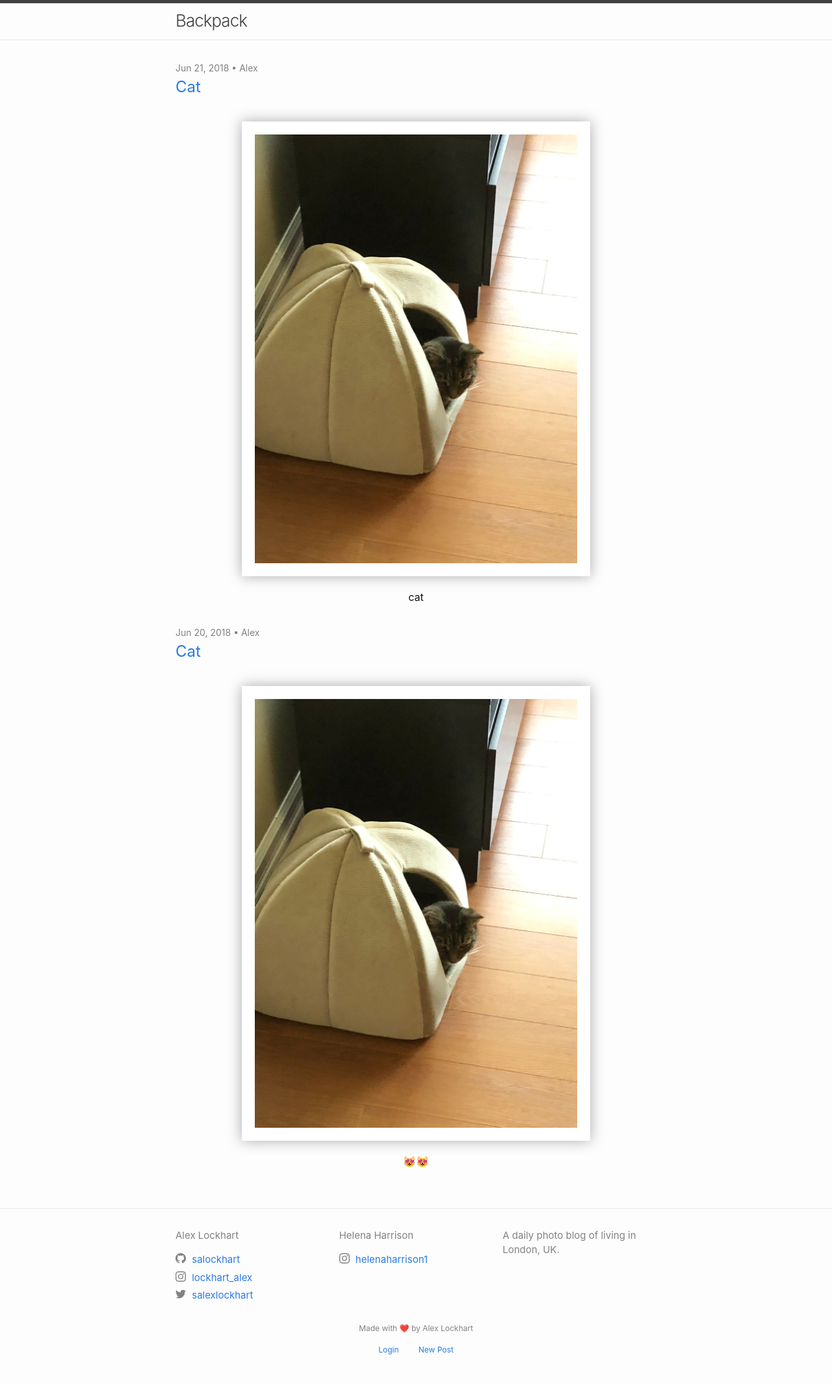
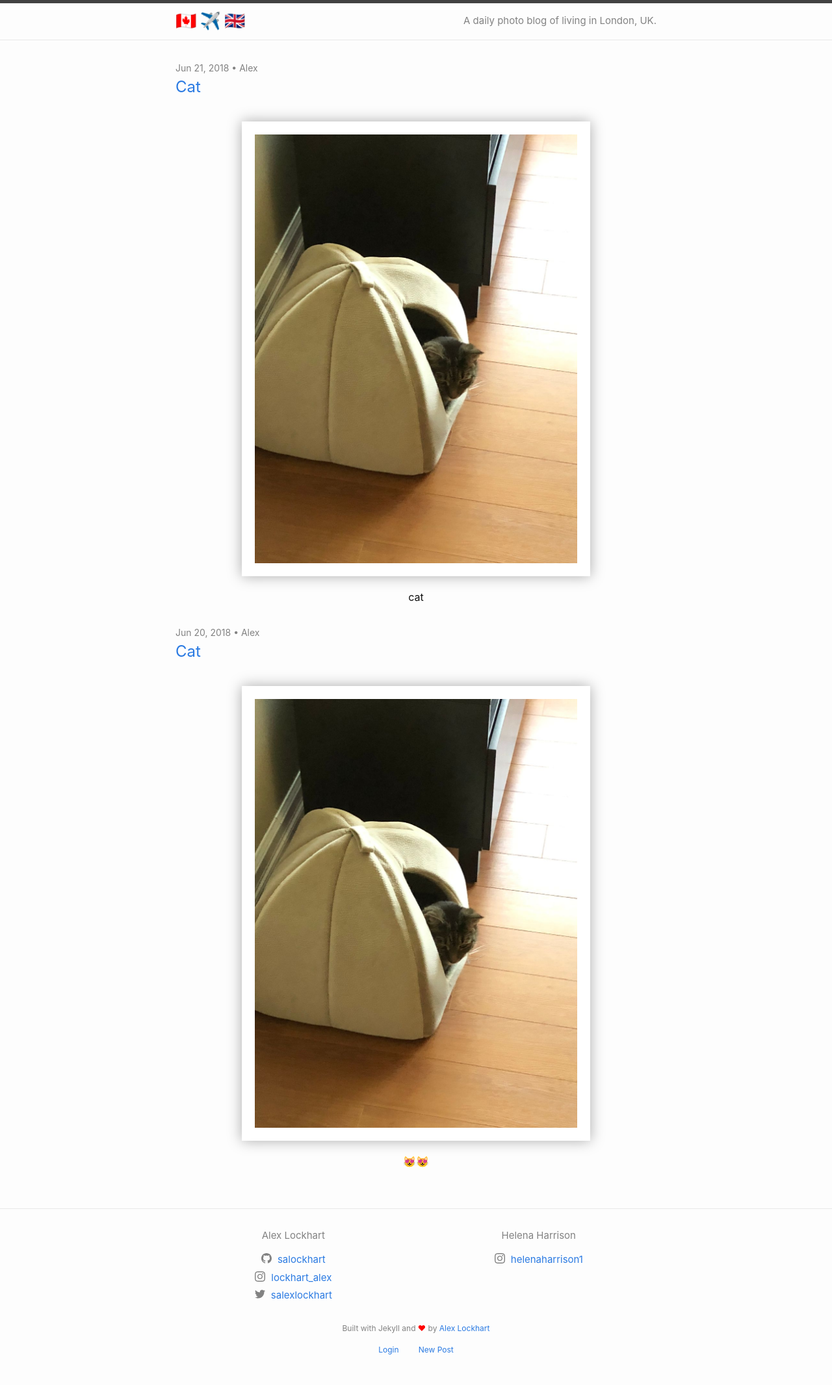
Before and after one commit to salockhart/backpack, a Jekyll site: the page built from index.md, in a window 1280 px wide. Shown: the whole page at 65% size. Built offline with Jekyll 4.4.1, drawn with Linux system fonts in a browser that asks for light colours.

Commit message:
Style cleanup

```diff
--- a/_config.yml
+++ b/_config.yml
@@ -13,7 +13,7 @@
 # you will see them accessed via {{ site.title }}, {{ site.email }}, and so on.
 # You can create any custom variable you would like, and they will be accessible
 # in the templates via {{ site.myvariable }}.
-title: Backpack
+title: 🇨🇦✈️🇬🇧
 email: salexlockhart@gmail.com
 description: >- # this means to ignore newlines until "baseurl:"
   A daily photo blog of living in London, UK.
--- a/_includes/footer.html
+++ b/_includes/footer.html
@@ -27,15 +27,11 @@
                 </ul>
             </div>
             {% endfor %}
-
-            <div class="footer-col footer-col-3">
-                <p>{{- site.description | escape -}}</p>
-            </div>
         </div>
 
         <div class="footer-bottom-wrapper">
-            <p>Made with ❤️ by Alex Lockhart</p>
-            <p><a href="/login">Login</a><a href="/new">New Post</a></p>
+            <p>Built with Jekyll and <span class="love">&#10084;</span> by <a href="http://alexlockhart.ca">Alex Lockhart</a></p>
+            <p class="footer-links"><a href="/login">Login</a><a href="/new">New Post</a></p>
         </div>
 
     </div>
--- a/_includes/header.html
+++ b/_includes/header.html
@@ -1,5 +1,6 @@
 <header class="site-header" role="banner">
     <div class="wrapper">
         <a class="site-title" rel="author" href="{{ "/" | relative_url }}">{{ site.title | escape }}</a>
+        <p class="site-description">{{ site.description | escape }}</p>
     </div>
 </header>
--- a/_sass/minima/_layout.scss
+++ b/_sass/minima/_layout.scss
@@ -14,7 +14,7 @@
   @include relative-font-size(1.625);
   font-weight: 300;
   line-height: $base-line-height * $base-font-size * 2.25;
-  letter-spacing: -1px;
+  letter-spacing: 5px;
   margin-bottom: 0;
   float: left;
 
@@ -22,6 +22,14 @@
   &:visited {
     color: $grey-color-dark;
   }
+}
+
+.site-description {
+  @include relative-font-size(0.9375);
+  color: $grey-color;
+  float: right;
+  line-height: $base-line-height * $base-font-size * 2.25;
+  margin-bottom: 0;
 }
 
 .site-nav {
@@ -108,6 +116,10 @@
 .site-footer {
   border-top: 1px solid $grey-color-light;
   padding: $spacing-unit 0;
+
+  .love {
+    color: red;
+  }
 }
 
 .footer-heading {
@@ -132,8 +144,9 @@
   float: left;
   margin-bottom: $spacing-unit / 2;
   padding-left: $spacing-unit / 2;
-  width: -webkit-calc(33.33% - (#{$spacing-unit} / 2));
-  width:         calc(33.33% - (#{$spacing-unit} / 2));
+  text-align: center;
+  width: -webkit-calc(50% - (#{$spacing-unit} / 2));
+  width:         calc(50% - (#{$spacing-unit} / 2));
 }
 
 @include media-query($on-laptop) {
@@ -163,13 +176,13 @@
   text-align: center;
   @extend %clearfix;
 
-  a {
-    margin-left: $spacing-unit / 2;
-    margin-right: $spacing-unit / 2;
+  .footer-links {
+    a {
+      margin-left: $spacing-unit / 2;
+      margin-right: $spacing-unit / 2;
+    }
   }
 }
-
-
 
 /**
  * Page content
```
